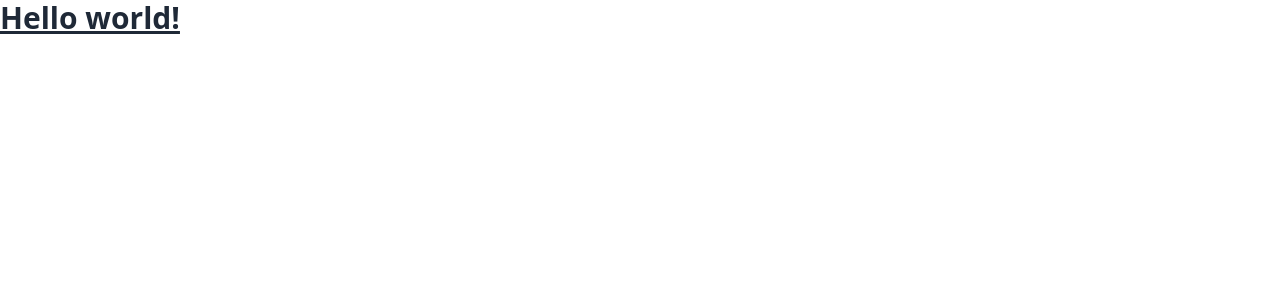
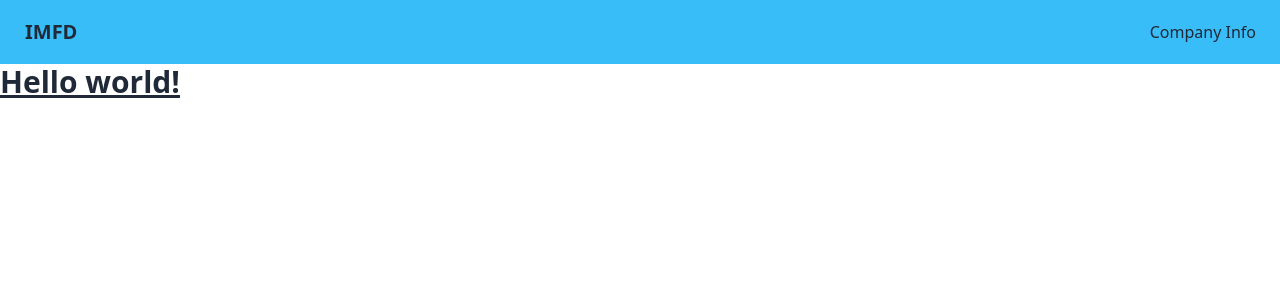
Before and after one commit to samiulalimsaad/fake-movie, a Next.js app: page / in a window 1280 px wide. Shown: the top 300 px of the page. Built offline with nearby package versions, Linux system fonts and the light colour scheme.

Commit message:
navbar added

```diff
--- /dev/null
+++ b/components/utils/Navbar.tsx
@@ -0,0 +1,24 @@
+import Link from "next/link";
+
+const Navbar = () => {
+    return (
+        <header>
+            <nav className="navbar bg-sky-400">
+                <div className="flex-1">
+                    <a className="text-xl normal-case btn btn-ghost">IMFD</a>
+                </div>
+                <div className="flex-none">
+                    <ul className="p-0 menu menu-horizontal">
+                        <li>
+                            <Link href="/company-info" passHref>
+                                <a>Company Info</a>
+                            </Link>
+                        </li>
+                    </ul>
+                </div>
+            </nav>
+        </header>
+    );
+};
+
+export default Navbar;
--- a/pages/_app.tsx
+++ b/pages/_app.tsx
@@ -1,18 +1,25 @@
-import '../styles/globals.css'
-import type { AppProps } from 'next/app'
-import Head from 'next/head';
+import type { AppProps } from "next/app";
+import Head from "next/head";
+import Navbar from "../components/utils/Navbar";
+import "../styles/globals.css";
 
 function MyApp({ Component, pageProps }: AppProps) {
     return (
         <>
             <Head>
                 <title>Create Next App</title>
-              <meta name="description" content="Generated by create next app" />
+                <meta
+                    name="description"
+                    content="Generated by create next app"
+                />
                 <link rel="icon" href="/favicon.ico" />
             </Head>
+            <Navbar />
+            <main>
                 <Component {...pageProps} />
+            </main>
         </>
     );
 }
 
-export default MyApp
+export default MyApp;
```
Lines whose indentation alone changed are shown as unchanged.
